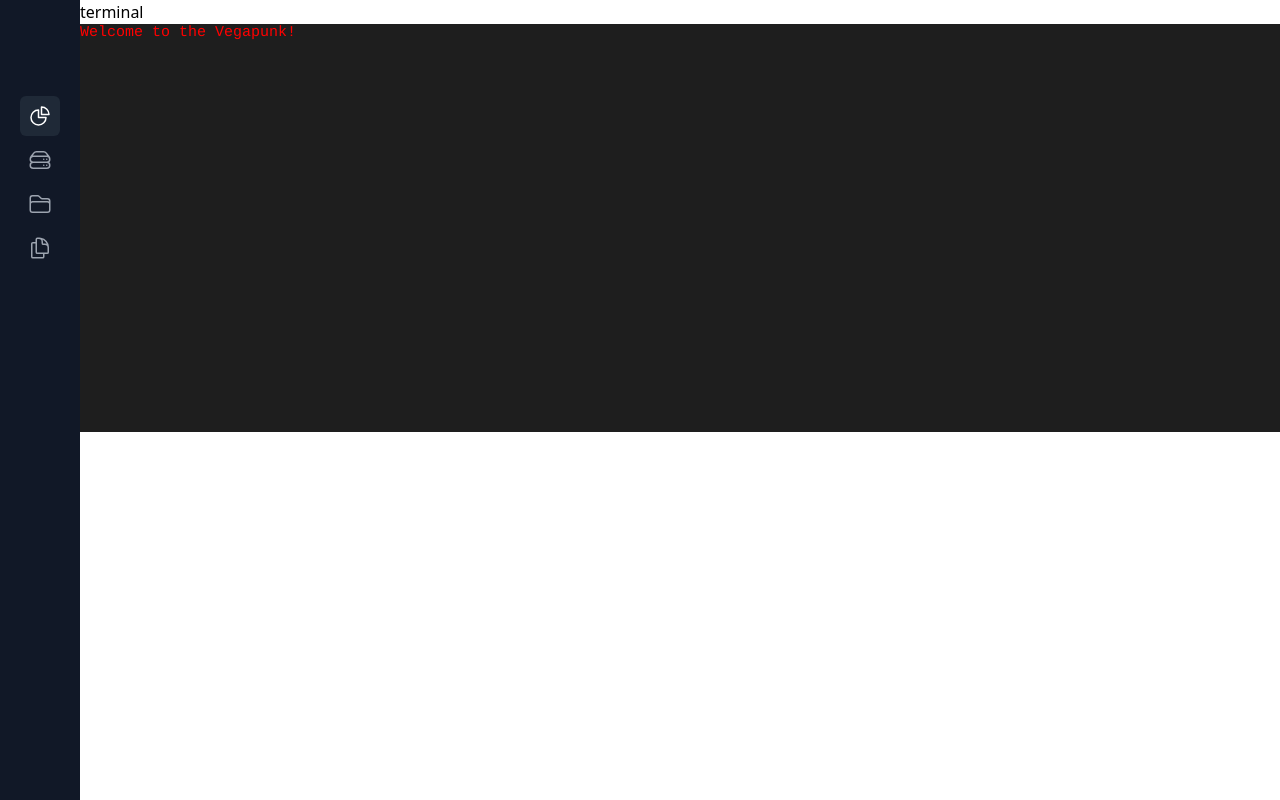
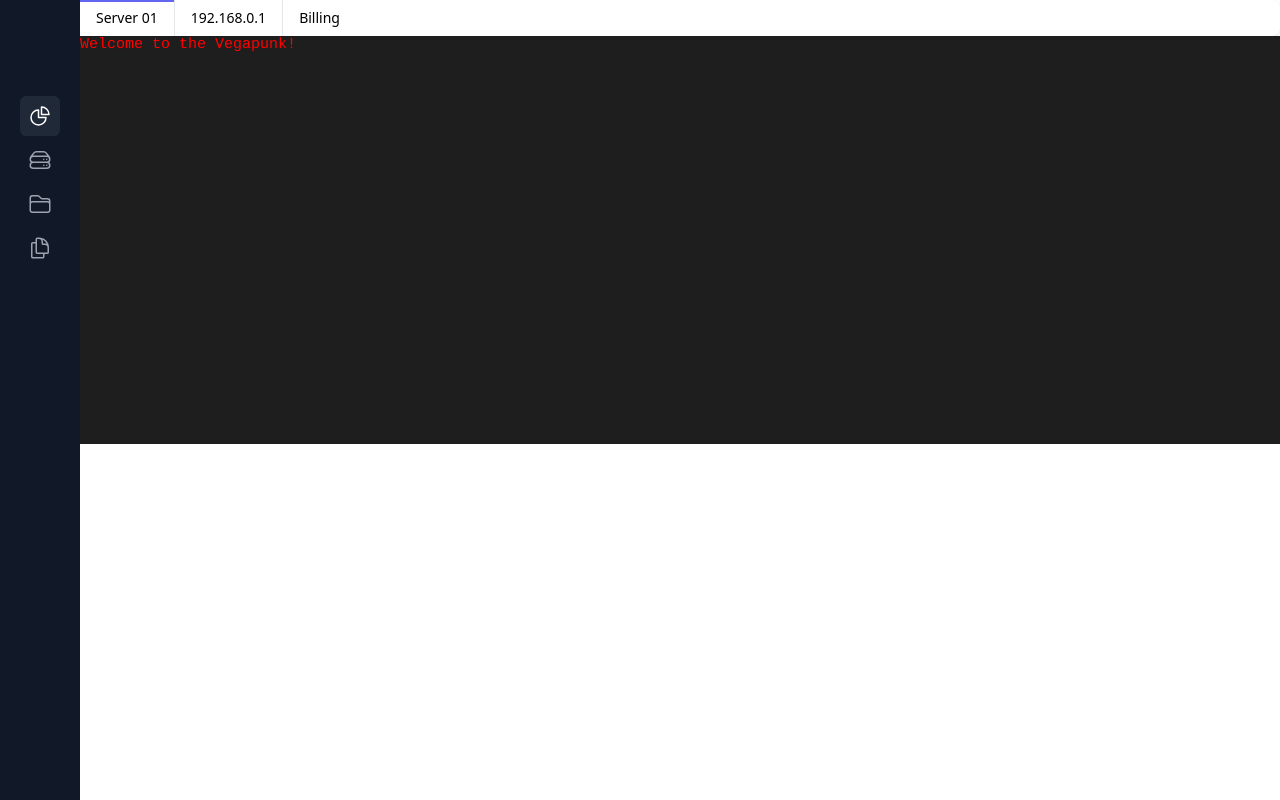
Before and after one commit to fujianbang/vegapunk, a SvelteKit app: page /hosts/terminal in a window 1280 px wide. Built offline with nearby package versions, Linux system fonts and the light colour scheme; some icons are missing; a web font is replaced by a local one.

Commit message:
feat: add HeaderTabs component and update terminal layout

```diff
--- a/src/routes/hosts/+layout.svelte
+++ b/src/routes/hosts/+layout.svelte
@@ -2,7 +2,6 @@
   import List from "./List.svelte";
 </script>
 
-<div>
-  <p>terminal</p>
+<div class="h-screen">
   <slot />
 </div>
--- a/src/routes/hosts/List.svelte
+++ /dev/null
@@ -1 +0,0 @@
-<div></div>
--- a/src/routes/hosts/terminal/+page.svelte
+++ b/src/routes/hosts/terminal/+page.svelte
@@ -2,7 +2,9 @@
   import { Terminal } from "@xterm/xterm";
   import { FitAddon } from "@xterm/addon-fit";
   import { onMount } from "svelte";
-  import '@xterm/xterm/css/xterm.css';
+  import "@xterm/xterm/css/xterm.css";
+
+  import HeaderTabs from "./HeaderTabs.svelte";
 
   /**
    * @type {HTMLElement}
@@ -42,4 +44,7 @@
   });
 </script>
 
-<div bind:this={terminalObj}></div>
+<div>
+  <HeaderTabs />
+  <div bind:this={terminalObj}></div>
+</div>
--- /dev/null
+++ b/src/routes/hosts/terminal/HeaderTabs.svelte
@@ -0,0 +1,35 @@
+<script lang="ts">
+  interface activeNodeProps {
+    name: string;
+    current: boolean;
+  }
+
+  let nodeProps: activeNodeProps[] = [
+    { name: "Server 01", current: true },
+    { name: "192.168.0.1", current: false },
+    { name: "Billing", current: false },
+  ];
+</script>
+
+<div>
+  <nav
+    class="isolate flex divide-x divide-gray-200 rounded-lg shadow"
+    aria-label="Tabs"
+  >
+    {#each nodeProps as { name, current }}
+      <a
+        href="#"
+        class="group relative min-w-0 overflow-hidden bg-white px-4 py-2 text-center text-sm font-medium hover:bg-gray-50 focus:z-10"
+      >
+        <span>{name}</span>
+        <span
+          aria-hidden="true"
+          class="absolute inset-x-0 top-0 h-0.5
+           {current
+            ? 'bg-indigo-500 text-gray-900'
+            : 'bg-transparent text-gray-500 hover:text-gray-700'}"
+        ></span>
+      </a>
+    {/each}
+  </nav>
+</div>
```
